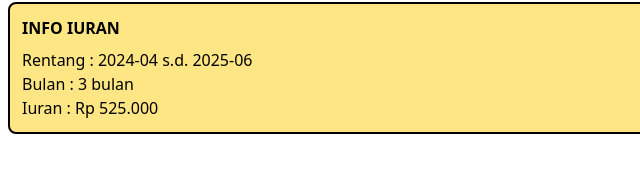
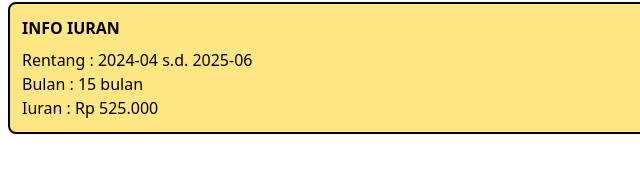
Before and after one commit to vico65/Siretis, a website with bundled scripts: page lampiran.html in a window 1280 px wide. Both pictures are taken after a click on the button "Konfirmasi". Shown: the part 342-514 px from the top of the page, 0-640 px from the left. Built offline with nearby package versions, Linux system fonts and the light colour scheme.

Commit message:
add / fitur / menambah tampilan jumlah bulan, clean code js, validasi limit 24 bulan

```diff
--- a/public/js/script.js
+++ b/public/js/script.js
@@ -63,22 +63,24 @@ bulan.forEach(function (bulanNama, index) {
     bulanAkhirSelect.appendChild(option.cloneNode(true));
 });
 
+// event ketika konfirmasi button diklik
+konfirmasiButton.addEventListener("click", () => {
+
     // mengisi variabel dengan nilai yang dipilih saat ini
-var selectedBulanAwalIndex = "";
-var selectedTahunAwalIndex = "";
-var selectedBulanAkhirIndex = "";
-var selectedTahunAkhirIndex = "";
-var bulanTahunAwal = "";
-var bulanTahunAkhir = "";
+    let selectedBulanAwalIndex = "";
+    let selectedTahunAwalIndex = "";
+    let selectedBulanAkhirIndex = "";
+    let selectedTahunAkhirIndex = "";
+    let bulanTahunAwal = "";
+    let bulanTahunAkhir = "";
 
-// event ketika konfirmasi button diklik
-konfirmasiButton.addEventListener("click", function () {
     selectedBulanAwalIndex = bulanAwalSelect.value;
     selectedTahunAwalIndex = tahunAwalSelect.value;
     selectedBulanAkhirIndex = bulanAkhirSelect.value;
     selectedTahunAkhirIndex = tahunAkhirSelect.value;
-    var namaBulanAwalDipilih = "";
-    var namaBulanAkhirDipilih = "";
+
+    let namaBulanAwalDipilih = "";
+    let namaBulanAkhirDipilih = "";
 
     // kalau setiap dropdown sudah dipilih, maka tampilkan rentang yang dipilih
     if (
@@ -87,37 +89,46 @@ konfirmasiButton.addEventListener("click", function () {
         selectedBulanAkhirIndex &&
         selectedTahunAkhirIndex
     ) {
-        // cek kalo bulan akhir yang dipilih lebih kecil dari bulan awal, kasih tau user
-        if(selectedBulanAkhirIndex < selectedBulanAwalIndex || selectedTahunAkhirIndex < selectedTahunAwalIndex) {
-            rentangDipilihSpan.textContent = "Tanggal akhir harus lebih besar dari tanggal awal";
-            return;
-        }
+
 
         // cek kalo bulan awal yang dipilih cuma 1 digit, tambahin 0 di depannya
         namaBulanAwalDipilih = monthFormat(selectedBulanAwalIndex);
         namaBulanAkhirDipilih = monthFormat(selectedBulanAkhirIndex);
 
-        bulanTahunAwal = selectedTahunAwalIndex + "-" + namaBulanAwalDipilih;
-        bulanTahunAkhir = selectedTahunAkhirIndex + "-" + namaBulanAkhirDipilih;
+        // cek kalo bulan akhir yang dipilih lebih kecil dari bulan awal, kasih tau user
+        if(parseInt(selectedTahunAkhirIndex + namaBulanAkhirDipilih) < parseInt(selectedTahunAwalIndex + namaBulanAwalDipilih)) {
+            rentangDipilihSpan.textContent = "Tanggal akhir harus lebih besar dari tanggal awal";
+            return;
+        }
 
-        rentangDipilihSpan.textContent = bulanTahunAwal + " s.d. " + bulanTahunAkhir;
+        bulanTahunAwal = `${selectedTahunAwalIndex}-${namaBulanAwalDipilih}`;
+        bulanTahunAkhir = `${selectedTahunAkhirIndex}-${namaBulanAkhirDipilih}`;
+        rentangDipilihSpan.textContent = `${bulanTahunAwal} s.d. ${bulanTahunAkhir}`;
 
-        var i = selectedBulanAwalIndex;
-        var y = parseInt(selectedTahunAwalIndex);
-        var jumlahTahunRekon = selectedTahunAkhirIndex - selectedTahunAwalIndex;
-        var z = 0; //z digunakan dalam perulangan tahun
-        var jumlahIuran = 0;
+        const jumlahTahunRekon = selectedTahunAkhirIndex - selectedTahunAwalIndex;
+        let x = hitungJumlahBulanRekon(selectedBulanAwalIndex, selectedBulanAkhirIndex, selectedTahunAwalIndex, selectedTahunAkhirIndex, bulanTahunAwal, bulanTahunAkhir, jumlahTahunRekon); //x digunakan untuk menghitung jumlah bulan yang dipilih
 
+        // cek kalo bulan lah lebih dari 24 bulan
+        if(x > 24) {
+            rentangDipilihSpan.textContent = "Tunggakan tidak mungkin melebihi 24 bulan";
+            return;
+        }
+
+        let i = parseInt(selectedBulanAwalIndex);
+        let y = parseInt(selectedTahunAwalIndex);
+        let z = 0; //z digunakan dalam perulangan tahun
+        let jumlahIuran = 0;
+
+        // tahun 2021 - 2026 itu tarifnya sama
+        let tahunDefault = ["2021", "2022", "2023", "2024", "2025", "2026"];
+        if(tahunDefault.includes(selectedTahunAwalIndex) && tahunDefault.includes(selectedTahunAkhirIndex)) {
+            jumlahIuran = x * cekTarifBulan("2021-01", "Kelas III");
+        } else {
             while(z <= jumlahTahunRekon) {
-            console.log(i)
-
-            jumlahIuran += cekTarifBulan(y + "-" + monthFormat(i), "Kelas III");
+                jumlahIuran += cekTarifBulan(`${y}-${monthFormat(i.toString())}`, "Kelas III");
 
                 // cek apakah sudah di tahun terakhir dan bulan terakhir
-            if(i == selectedBulanAkhirIndex && y == selectedTahunAkhirIndex) {
-                console.log(jumlahIuran)
-                break
-            }
+                if(i == selectedBulanAkhirIndex && y == selectedTahunAkhirIndex) break;
 
                 // cek apakah bulannyo lah lebih dari 12
                 if(i == 12) {
@@ -127,42 +138,56 @@ konfirmasiButton.addEventListener("click", function () {
                 } else {
                     i++;
                 }
-
-
-
-
-
-
             }
-
-        iuranDipilihSpan.textContent = "Rp " + jumlahIuran.toLocaleString("id-ID");
-        bulanDipilihSpan.textContent = selectedBulanAkhirIndex - selectedBulanAwalIndex + 1 + " bulan";
+        }
+        iuranDipilihSpan.textContent = `Rp ${jumlahIuran.toLocaleString("id-ID")}`;
+        bulanDipilihSpan.textContent = `${x} bulan`;
     } else {
         rentangDipilihSpan.textContent = "Belum ada rentang yang dipilih";
     }
 });
 
-function cekTarifBulan(bulanDicari, kelasDicari) {
-    // Cari di array mana bulan ini berada
+const cekTarifBulan = (bulanDicari, kelasDicari) => {
     const dataDitemukan = data.find(
         (item) =>
             bulanDicari >= item.periode_mulai &&
-            bulanDicari <= item.periode_akhir,
+            bulanDicari <= item.periode_akhir
     );
 
-    if (dataDitemukan) {
-        return dataDitemukan.tarif[kelasDicari];
+    return dataDitemukan ? dataDitemukan.tarif[kelasDicari] : "Tarif tidak ditemukan";
+}
+
+const monthFormat = (bulan) => {
+    // ATURAN BARU: Javascript sekarang punya fungsi padStart().
+    // Ini otomatis memastikan string panjangnya 2 karakter, jika kurang ditambah "0" di depannya.
+    return String(bulan).padStart(2, '0');
+}
+
+// fungsi menghitung jumlah bulan rekon
+const hitungJumlahBulanRekon = (bulanAwal, bulanAkhir, tahunAwal, tahunAkhir, bulanTahunAwal, bulanTahunAkhir, jumlahTahunRekon) => {
+        let i = parseInt(bulanAwal);
+        let y = parseInt(tahunAwal);
+
+        let z = 0; //z digunakan dalam perulangan tahun
+        let x = 0; //x digunakan untuk menghitung jumlah bulan yang dipilih
+
+        while(z <= jumlahTahunRekon) {
+
+            x++;
+            console.log(x)
+            // cek apakah sudah di tahun terakhir dan bulan terakhir
+            if(i == bulanAkhir && y == tahunAkhir) break;
+
+            // cek apakah bulannyo lah lebih dari 12
+            if(i == 12) {
+                i = 1;
+                z+=1;
+                y+=1;
             } else {
-        return "Tarif tidak ditemukan";
+                i++;
             }
         }
-
-function monthFormat(bulan) {
-    if (bulan.length == 1) {
-        return "0" + bulan;
-    } else {
-        return bulan;
-    }
+        return x;
 }
 
 // html2pdf(element);
```
Also changed, not shown: src/output.css. Lines whose indentation alone changed are shown as unchanged.
